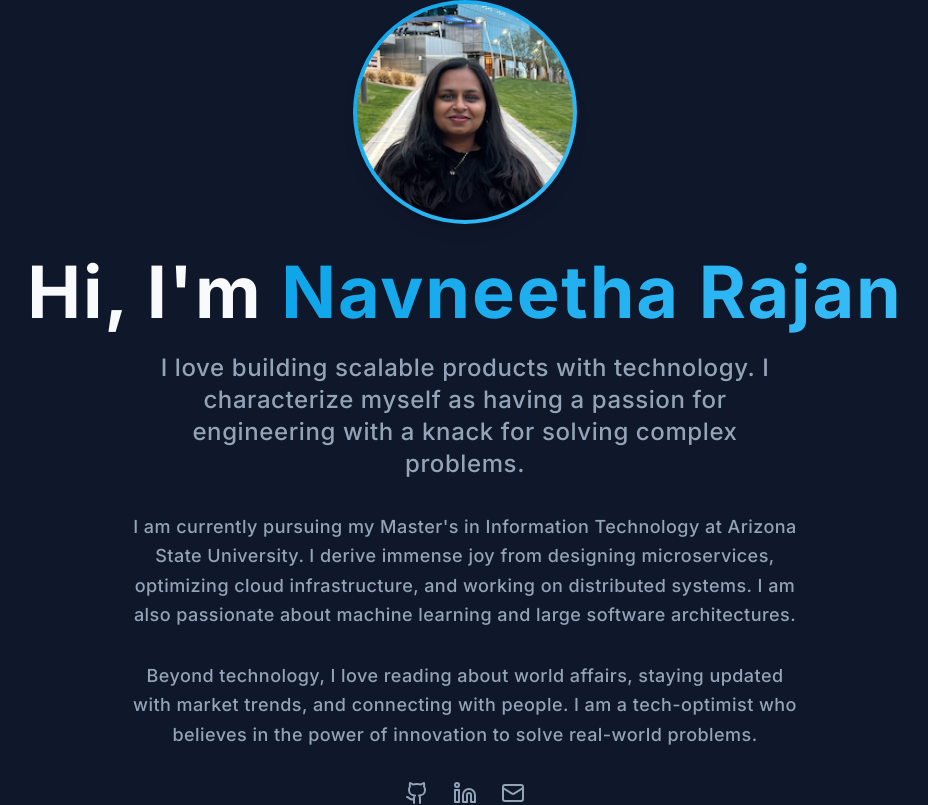
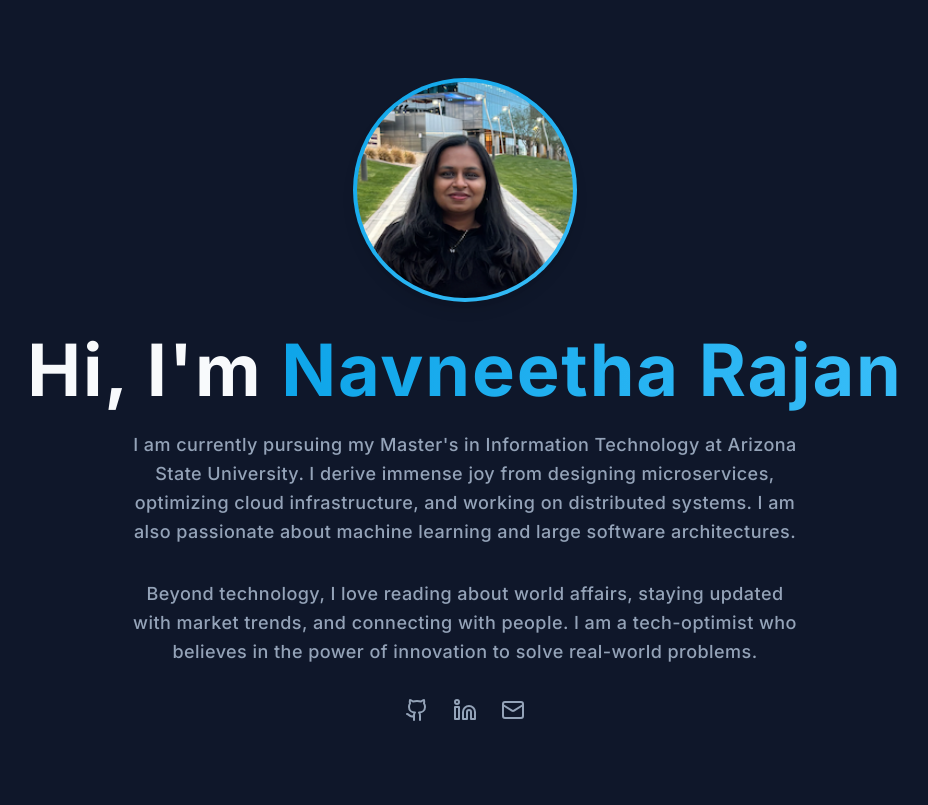
Before and after one commit to navneetha-rajan/navneetha-rajan.github.io, a Next.js app: page / in a window 1280 px wide. Shown: the top 805 px of the page, without its empty margins (175-1103 px from the left). Built offline with nearby package versions, Linux system fonts and the light colour scheme.

Commit message:
Remove redundant introduction line

```diff
--- a/app/page.tsx
+++ b/app/page.tsx
@@ -69,9 +69,6 @@ export default function Home() {
             <h1 className="text-4xl sm:text-6xl lg:text-7xl font-bold mb-6 text-elegant">
               Hi, I'm <span className="gradient-text">Navneetha Rajan</span>
             </h1>
-            <p className="text-xl sm:text-2xl text-muted mb-8 max-w-2xl mx-auto text-elegant leading-relaxed">
-              I love building scalable products with technology. I characterize myself as having a passion for engineering with a knack for solving complex problems.
-            </p>
             <p className="text-lg text-muted mb-8 max-w-2xl mx-auto text-elegant leading-relaxed">
               I am currently pursuing my Master's in Information Technology at Arizona State University. I derive immense joy from designing microservices, optimizing cloud infrastructure, and working on distributed systems. I am also passionate about machine learning and large software architectures.
             </p>
```
